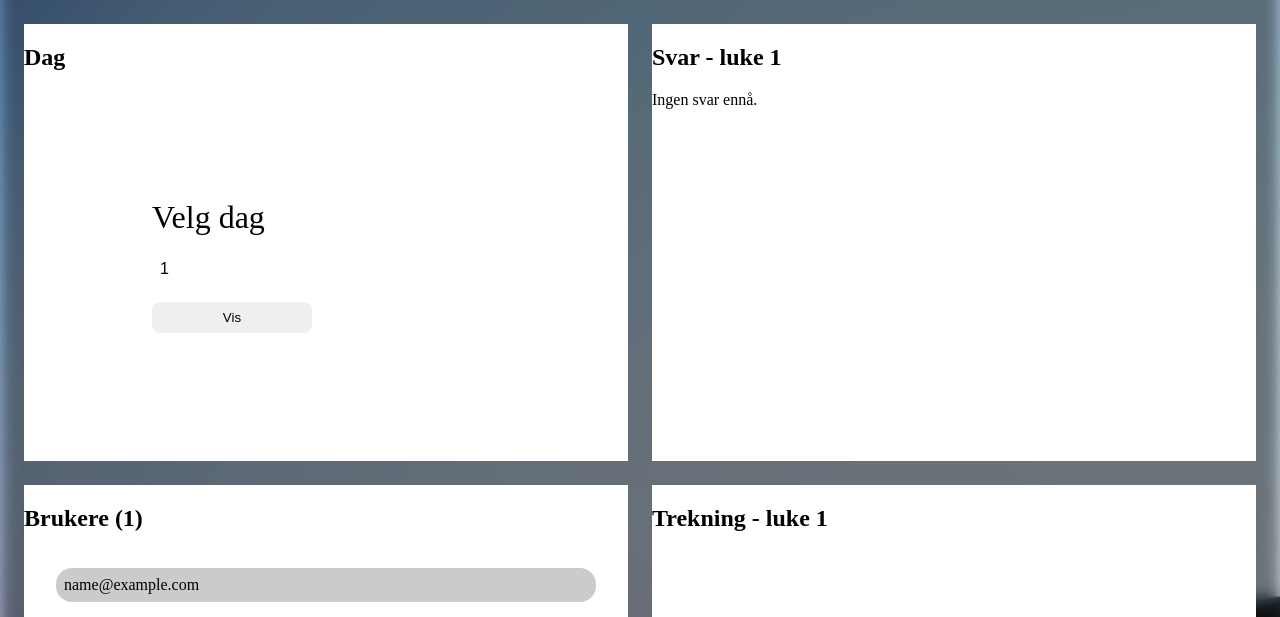
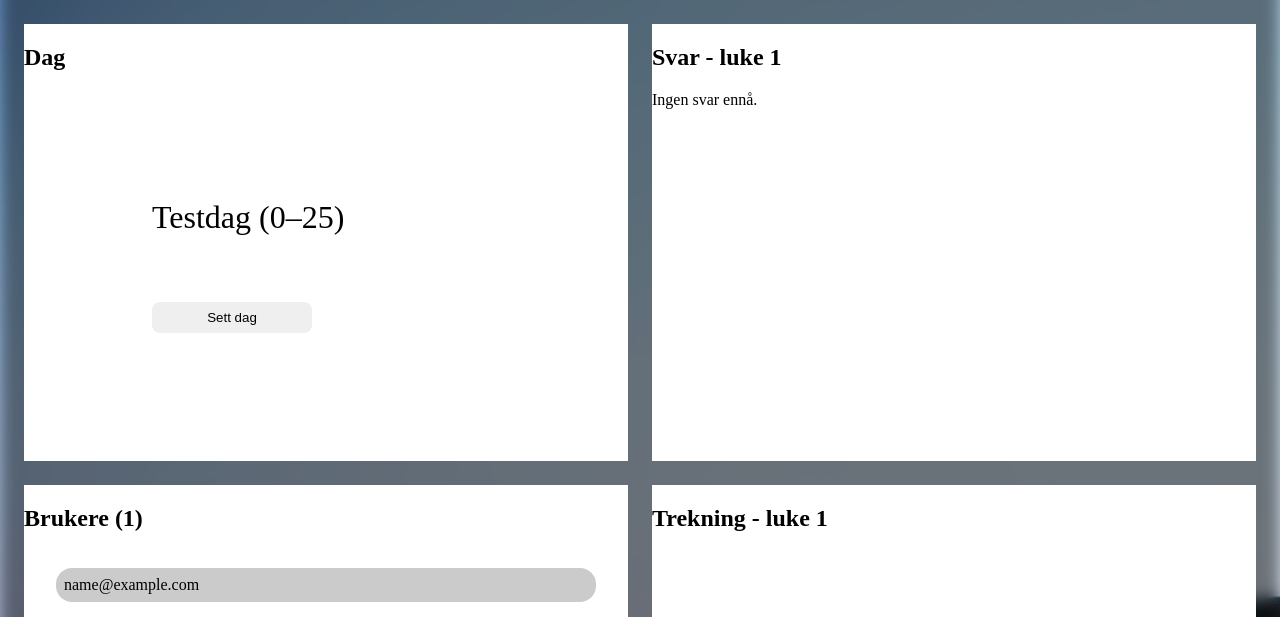
Before and after one commit to Hoppsann/Julekalender, a Node server app: page /dashbord in a window 1280 px wide. Shown: the part 82-699 px from the top of the page. Run offline with Node 20, Linux system fonts and the light colour scheme; the visitor is signed in with stand-in values (Sample User, id 1); data comes from the database, SQL or seed files in the repository; data that the repository does not hold is empty; some libraries are stand-ins or nearby versions.

Commit message:
fikset en bug der man ikke kunne velge hvor mange luker du vil åpne i dashbord

```diff
--- a/app.js
+++ b/app.js
@@ -159,7 +159,13 @@ app.get('/dashbord', auth, adminOnly, async (req, res) => {
       total:  svar.length
     };
 
-    res.render('dashbord', { users, valgtDag, antall });
+    res.render('dashbord', {
+      users,
+      valgtDag,
+      antall,
+      idag: dagIDesember(req),
+      visTestdag: !ER_PROD
+    });
   } catch (err) {
     console.error(err);
     res.status(500).send('Kunne ikke hente data');
@@ -175,7 +181,7 @@ app.post('/testdag', (req, res) => {
   if (Number.isInteger(dag) && dag >= 0 && dag <= 25) {
     res.cookie('testdag', String(dag));
   }
-  res.redirect('/');
+  res.redirect('/dashbord');
 });
 
 // Registrering og innlogging
--- a/views/dashbord.ejs
+++ b/views/dashbord.ejs
@@ -7,11 +7,13 @@
 
             <section id="dag" class="panel">
                 <h2>Dag</h2>
-                <form method="GET" action="/dashbord" class="dag-form">
-                    <label for="dag-velger">Velg dag</label>
-                    <input type="number" id="dag-velger" name="dag" min="1" max="24" value="<%= valgtDag %>">
-                    <button type="submit">Vis</button>
-                </form>
+                <% if (visTestdag) { %>
+                    <form method="POST" action="/testdag" class="dag-form">
+                        <label for="testdag">Testdag (0–25)</label>
+                        <input type="number" id="testdag" name="dag" min="0" max="25" value="<%= idag %>">
+                        <button type="submit">Sett dag</button>
+                    </form>
+                <% } %>
             </section>
 
             <section id="svar" class="panel">
```
